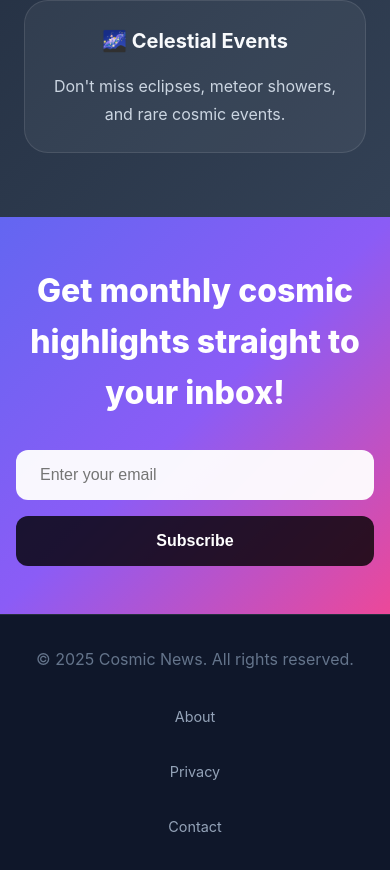
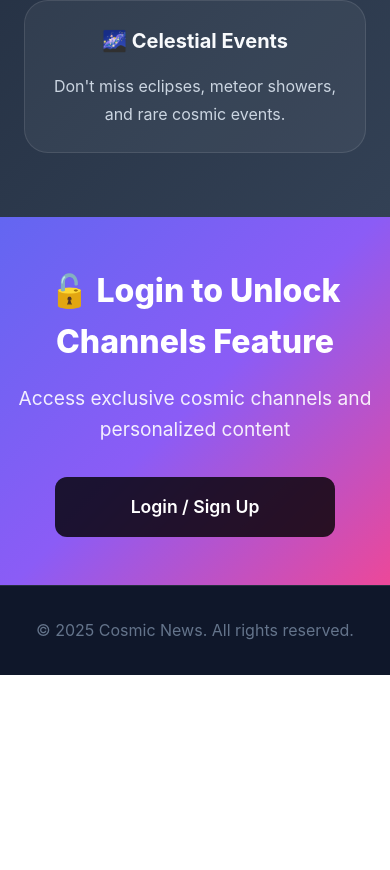
Before and after one commit to jkplearner/CosmicNews, a React (Vite) app: page / in a window 390 px wide. Shown: the part 1295-2165 px from the top of the page. After the commit the page ends 1970 px from the top, so only its background shows below. Built offline with nearby package versions, Linux system fonts and the light colour scheme.

Commit message:
Update LandingPage and Dashboard with login features

```diff
--- a/Client/src/Frontend/Components/Dashboard.jsx
+++ b/Client/src/Frontend/Components/Dashboard.jsx
@@ -88,7 +88,7 @@ const Dashboard = () => {
         <header className="dashboard-navbar">
           <h1>🚀 Cosmic Dashboard</h1>
           <nav className="dashboard-nav-links">
-            <a href="/blackholes">Blackholes</a>
+            <a href="/channels">Channels</a>
             <a href="/subscriptions">Subscriptions</a>
           </nav>
         </header>
--- a/Client/src/Frontend/Components/LandingPage.css
+++ b/Client/src/Frontend/Components/LandingPage.css
@@ -19,7 +19,7 @@ body {
   min-height: 100vh;
 }
 
-/* Navbar - Solid background, no glass effect */
+/* Navbar */
 .navbar {
   display: flex;
   justify-content: space-between;
@@ -205,67 +205,46 @@ body {
   line-height: 1.7;
 }
 
-/* Subscribe Section */
-.subscribe-section {
+/* Login Feature Section */
+.login-feature-section {
   background: linear-gradient(135deg, #6366f1 0%, #8b5cf6 50%, #ec4899 100%);
   padding: 6rem 2rem;
   position: relative;
   overflow: hidden;
 }
 
-.subscribe-content {
+.login-feature-content {
   max-width: 600px;
   margin: 0 auto;
   text-align: center;
 }
 
-.subscribe-section h2 {
+.login-feature-section h2 {
   font-size: clamp(2rem, 5vw, 3rem);
   font-weight: 800;
-  margin-bottom: 2rem;
+  margin-bottom: 1rem;
   color: #ffffff;
 }
 
-.subscribe-form {
-  display: flex;
-  gap: 1rem;
-  max-width: 500px;
-  margin: 0 auto;
-  flex-wrap: wrap;
-  justify-content: center;
+.login-feature-section p {
+  font-size: 1.2rem;
+  margin-bottom: 2rem;
+  color: rgba(255, 255, 255, 0.9);
 }
 
-.subscribe-form input[type="email"] {
-  flex: 1;
-  min-width: 250px;
-  padding: 1rem 1.5rem;
-  font-size: 1rem;
-  border: none;
+.login-feature-btn {
+  display: inline-block;
+  padding: 1rem 2.5rem;
+  font-size: 1.1rem;
+  font-weight: 600;
+  text-decoration: none;
   border-radius: 0.75rem;
-  background: rgba(255, 255, 255, 0.95);
-  color: #1f2937;
+  background: rgba(0, 0, 0, 0.8);
+  color: #ffffff;
   transition: all 0.3s ease;
 }
 
-.subscribe-form input[type="email"]:focus {
-  outline: none;
-  background: rgba(255, 255, 255, 1);
-  box-shadow: 0 0 0 3px rgba(255, 255, 255, 0.3);
-}
-
-.subscribe-form button {
-  padding: 1rem 2rem;
-  font-size: 1rem;
-  font-weight: 600;
-  border: none;
-  border-radius: 0.75rem;
-  background: rgba(0, 0, 0, 0.8);
-  color: #ffffff;
-  cursor: pointer;
-  transition: all 0.3s ease;
-}
-
-.subscribe-form button:hover {
+.login-feature-btn:hover {
   background: rgba(0, 0, 0, 0.9);
   transform: translateY(-2px);
   box-shadow: 0 8px 25px rgba(0, 0, 0, 0.3);
@@ -276,38 +255,11 @@ body {
   padding: 3rem 2rem;
   background: #0f172a;
   border-top: 1px solid rgba(255, 255, 255, 0.1);
-}
-
-.footer-content {
-  max-width: 1200px;
-  margin: 0 auto;
   text-align: center;
 }
 
 .footer p {
   color: #64748b;
-  margin-bottom: 1.5rem;
-}
-
-.footer-links {
-  display: flex;
-  justify-content: center;
-  gap: 2rem;
-  flex-wrap: wrap;
-}
-
-.footer-links a {
-  color: #94a3b8;
-  text-decoration: none;
-  font-size: 0.9rem;
-  transition: all 0.3s ease;
-  padding: 0.5rem;
-  border-radius: 0.5rem;
-}
-
-.footer-links a:hover {
-  color: #f8fafc;
-  background: rgba(255, 255, 255, 0.1);
 }
 
 /* Animations */
@@ -365,24 +317,17 @@ body {
     padding: 2rem;
   }
 
-  .subscribe-form {
-    flex-direction: column;
-    align-items: center;
+  .login-feature-section {
+    padding: 4rem 1.5rem;
   }
 
-  .subscribe-form input[type="email"] {
+  .login-feature-btn {
     width: 100%;
-    max-width: 400px;
+    max-width: 280px;
   }
 
-  .subscribe-form button {
-    width: 100%;
-    max-width: 400px;
-  }
-
-  .footer-links {
-    flex-direction: column;
-    gap: 1rem;
+  .footer {
+    padding: 2rem 1rem;
   }
 }
 
@@ -416,7 +361,7 @@ body {
     font-size: 1.25rem;
   }
 
-  .subscribe-section {
+  .login-feature-section {
     padding: 3rem 1rem;
   }
 
--- a/Client/src/Frontend/Components/LandingPage.jsx
+++ b/Client/src/Frontend/Components/LandingPage.jsx
@@ -45,23 +45,18 @@ const LandingPage = () => {
         </div>
       </section>
 
-      {/* Subscribe Section */}
-      <section className="subscribe-section">
-        <h2>Get monthly cosmic highlights straight to your inbox!</h2>
-        <form className="subscribe-form">
-          <input type="email" placeholder="Enter your email" />
-          <button type="submit">Subscribe</button>
-        </form>
+      {/* Login Feature Section */}
+      <section className="login-feature-section">
+        <div className="login-feature-content">
+          <h2>🔓 Login to Unlock Channels Feature</h2>
+          <p>Access exclusive cosmic channels and personalized content</p>
+          <a href="/login" className="login-feature-btn">Login / Sign Up</a>
+        </div>
       </section>
 
       {/* Footer */}
       <footer className="footer">
         <p>© 2025 Cosmic News. All rights reserved.</p>
-        <div className="footer-links">
-          <a href="/about">About</a>
-          <a href="/privacy">Privacy</a>
-          <a href="/contact">Contact</a>
-        </div>
       </footer>
     </div>
   );
```
